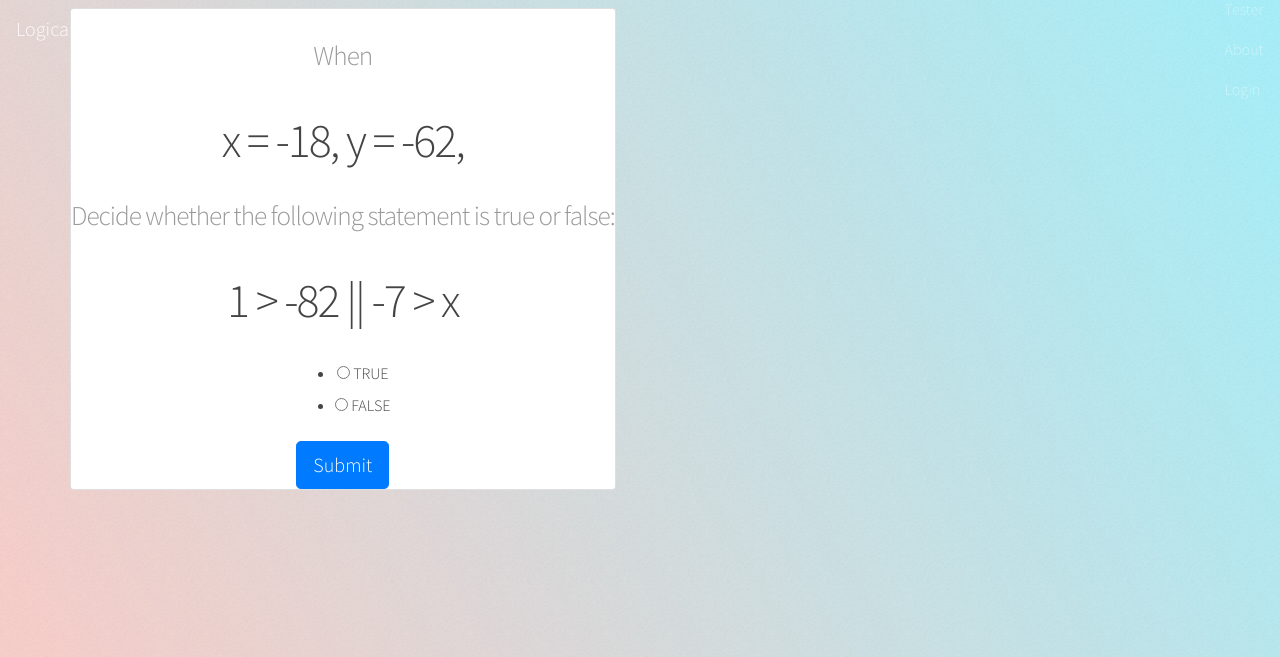
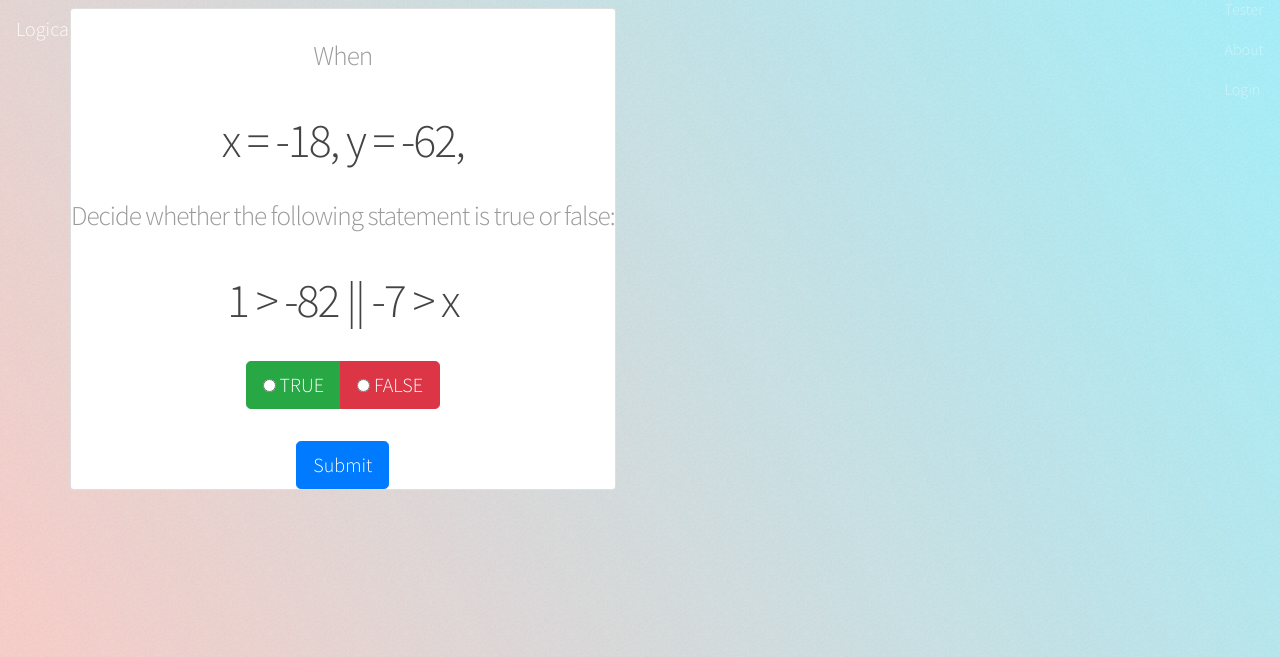
Before and after one commit to sandspider2234/Logic_Trainer, a Flask app: page / in a window 1280 px wide. Shown: the part 59-716 px from the top of the page. Run offline with Flask 2, Linux system fonts and the light colour scheme; some libraries are stand-ins or nearby versions.

Commit message:
Changed True/False in home.html to fancy Bootstrap buttons.

```diff
--- a/templates/home.html
+++ b/templates/home.html
@@ -25,7 +25,14 @@
 	{{ form.csrf_token() }}
 	<div style="text-align: center">
 		<div style="display: inline-block">
-			{{ form.choice }}
+			<div class="btn-group btn-group-lg" data-toggle="buttons">
+				{% for subfield in form.choice %}
+					<label class="btn btn-{% if subfield.label.text == 'TRUE' %}success{% else %}danger{% endif %}">
+						{{ subfield }} {{ subfield.label.text }}
+					</label>
+				{% endfor %}
+			</div>
+			<br><br>
 			{{ form.hidden(value=result) }}
 			{{ form.submit(class_="btn btn-primary btn-lg") }}
 		</div>
```
